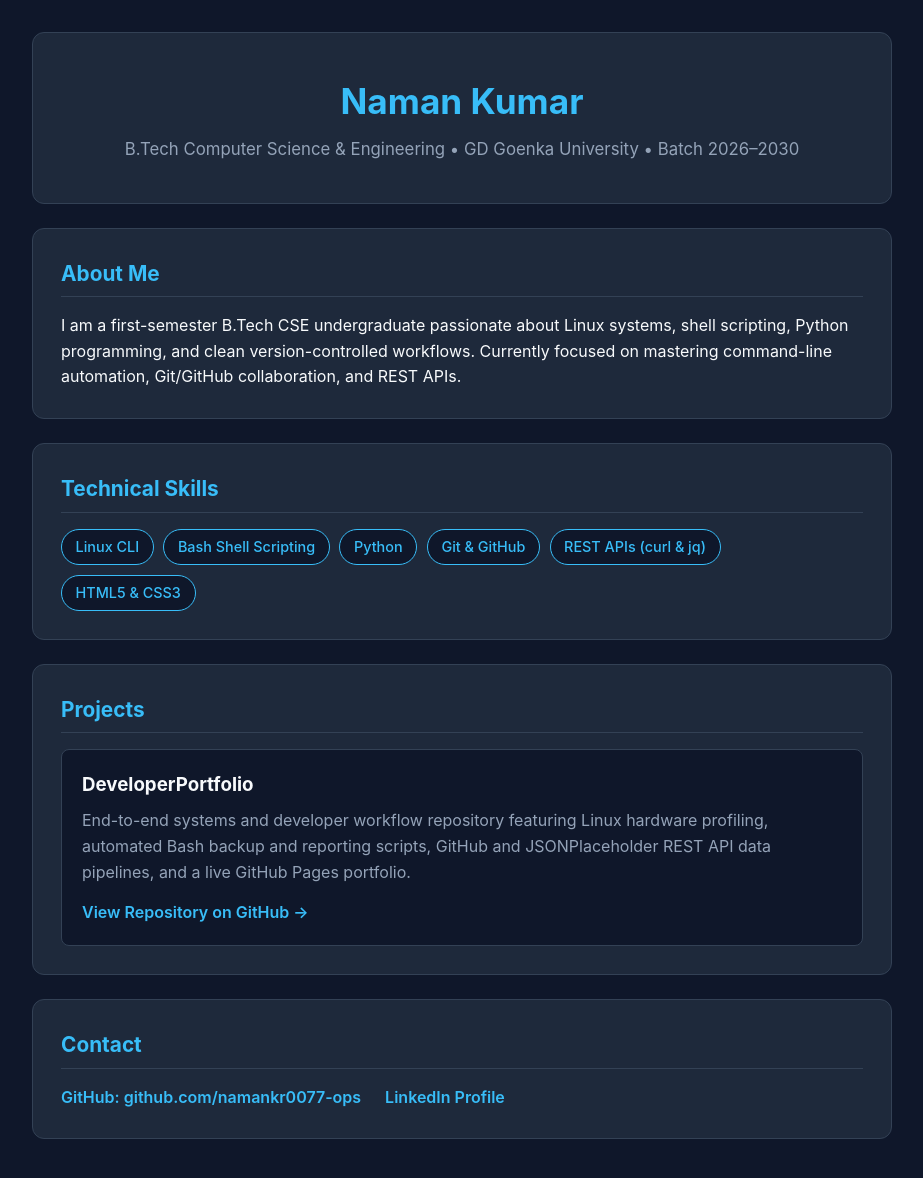
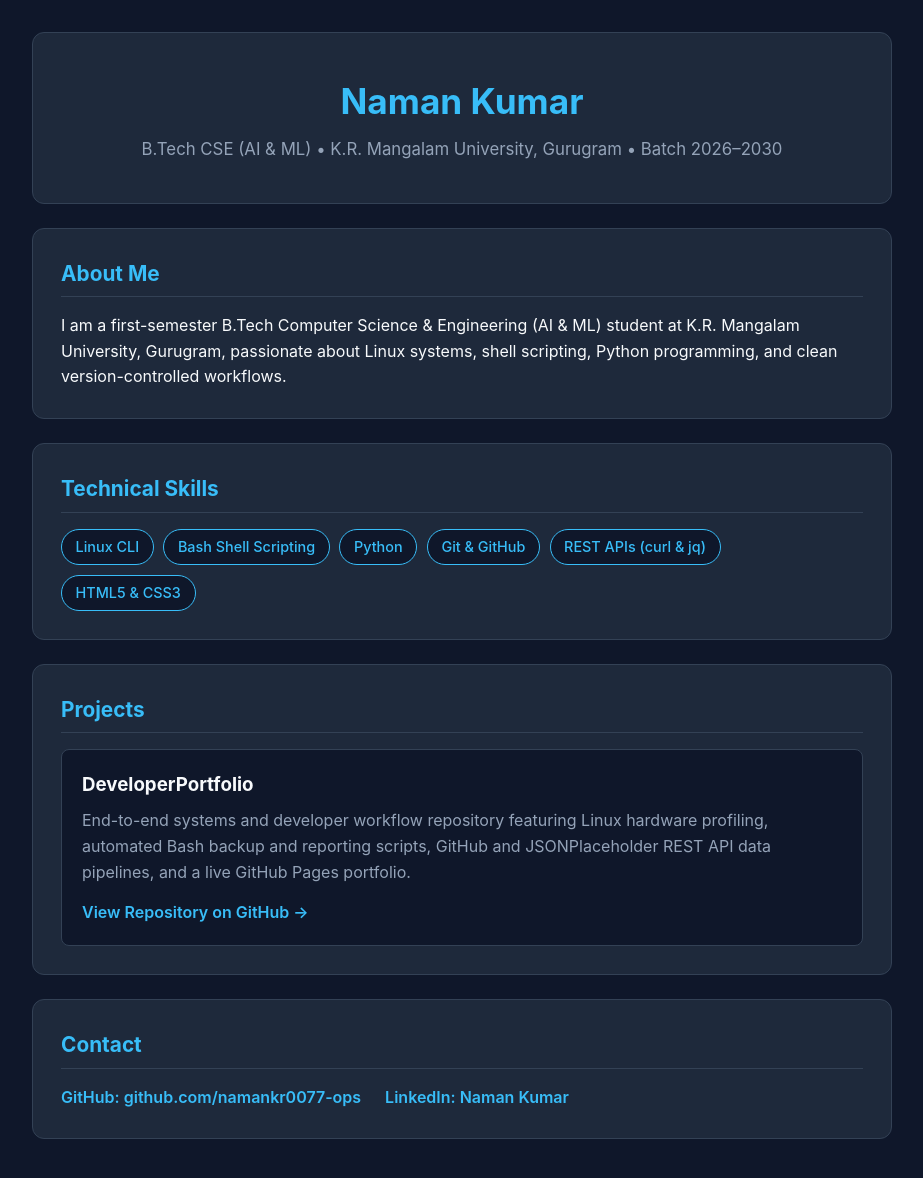
Before and after one commit to namankr0077-ops/DeveloperPortfolio, a plain HTML site: page index.html in a window 1280 px wide. Shown: the whole page, without its empty margins (178-1101 px from the left). Drawn offline with Linux system fonts and the light colour scheme.

Commit message:
docs: update university to K.R. Mangalam University in portfolio files

```diff
--- a/index.html
+++ b/index.html
@@ -73,15 +73,15 @@
   <div class="container">
     <header>
       <h1>Naman Kumar</h1>
-      <p>B.Tech Computer Science &amp; Engineering &bull; GD Goenka University &bull; Batch 2026–2030</p>
+      <p>B.Tech CSE (AI &amp; ML) &bull; K.R. Mangalam University, Gurugram &bull; Batch 2026–2030</p>
     </header>
 
     <section id="about">
       <h2>About Me</h2>
       <p>
-        I am a first-semester B.Tech CSE undergraduate passionate about Linux systems, shell scripting,
-        Python programming, and clean version-controlled workflows. Currently focused on mastering
-        command-line automation, Git/GitHub collaboration, and REST APIs.
+        I am a first-semester B.Tech Computer Science &amp; Engineering (AI &amp; ML) student at
+        K.R. Mangalam University, Gurugram, passionate about Linux systems, shell scripting, Python
+        programming, and clean version-controlled workflows.
       </p>
     </section>
 
@@ -116,7 +116,7 @@
       <h2>Contact</h2>
       <div class="contact-links">
         <a href="https://github.com/namankr0077-ops" target="_blank" rel="noopener">GitHub: github.com/namankr0077-ops</a>
-        <a href="https://www.linkedin.com/in/naman-kumar-6aa62430b" target="_blank" rel="noopener">LinkedIn Profile</a>
+        <a href="https://www.linkedin.com/in/naman-kumar-6aa62430b" target="_blank" rel="noopener">LinkedIn: Naman Kumar</a>
       </div>
     </section>
   </div>
```
Also changed, not shown: 1 other file.
